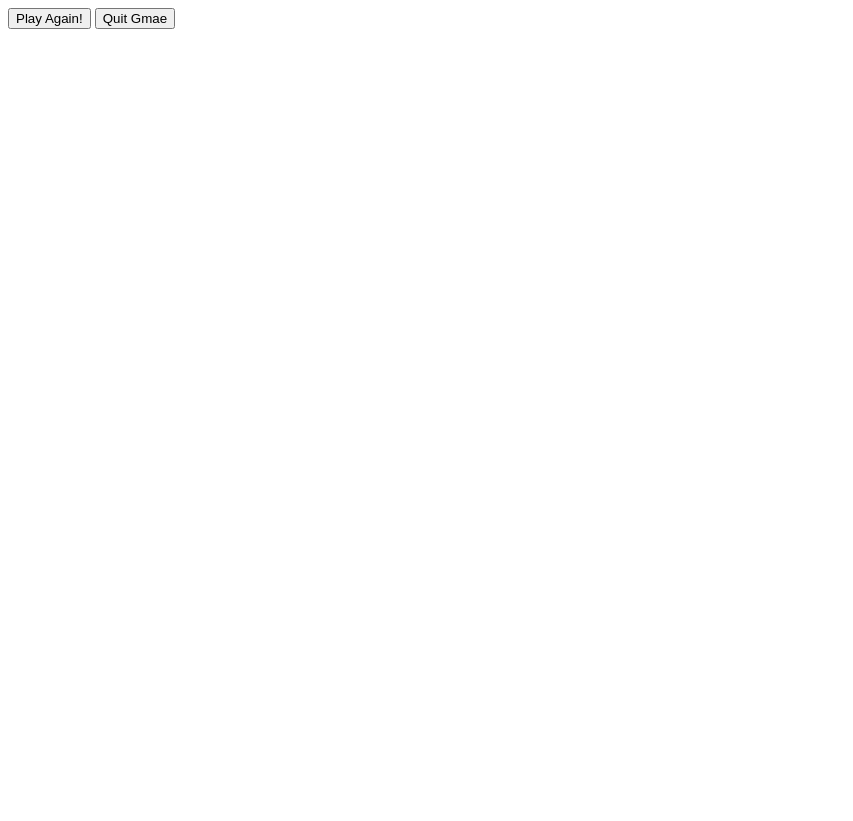
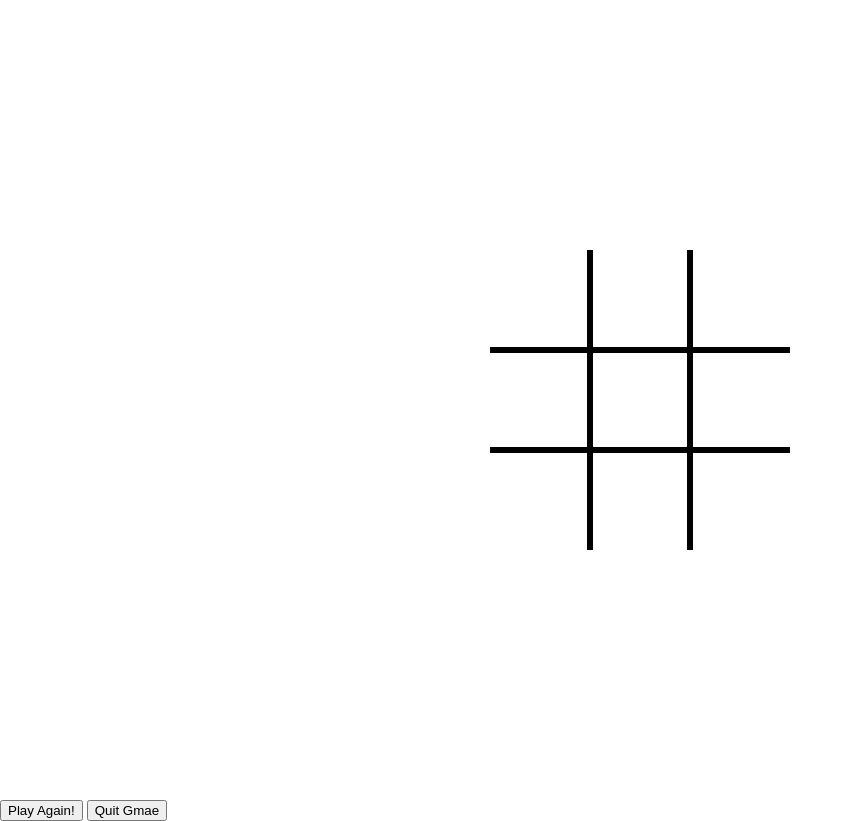
Before and after one commit to Kuda11/tic-tac-toe, a plain HTML site: page index.html in a window 1280 px wide. Shown: the whole page, without its empty margins (0-853 px from the left). Before the commit the page ends 800 px from the top, so only its background shows below. Drawn offline with Linux system fonts and the light colour scheme.

Commit message:
gird styles

```diff
--- a/styles.css
+++ b/styles.css
@@ -0,0 +1,56 @@
+*, *::after, *::before {
+    box-sizing: border-box;
+  }
+  :root {
+      --box-size: 100px;
+      --dash-size: calc(var(--cell-size) * 0.9);
+  }
+
+  body {
+      margin: 0;
+      padding: 0;
+  }
+
+  .game-board {
+      width: 100vw;
+      height: 100vh;
+      display: grid;
+      grid-template-columns: repeat(3, auto);
+      justify-content: center;
+      justify-items: center;
+      align-items: center;
+      align-content: center;
+  }
+
+  .tick-box {
+      width: var(--box-size);
+      height: var(--box-size);
+      border: 3px solid black;
+      display: flex;
+      justify-content: center;
+      align-items: center;
+  }
+
+  .tick-box:first-child, .tick-box:nth-child(2), .tick-box:nth-child(3) {
+      border-top: none;
+  }
+
+  .tick-box:nth-child(7), .tick-box:nth-child(8), .tick-box:nth-child(9) {
+      border-bottom: none;
+  }
+
+  .tick-box:first-child, .tick-box:nth-child(4), .tick-box:nth-child(7) {
+      border-left: none;
+  }
+
+  .tick-box:nth-child(3), .tick-box:nth-child(6), .tick-box:nth-child(9) {
+    border-right: none;
+}
+
+.tick-box.simbol-X::before,
+.tick-box.simbol-X::after {
+    content: '';
+    position: absolute;
+    width: calc(var(--mark-size) * .15);
+    height: var(--mark-size);
+}
```
Also changed, not shown: index.html (+1 -0 lines).
